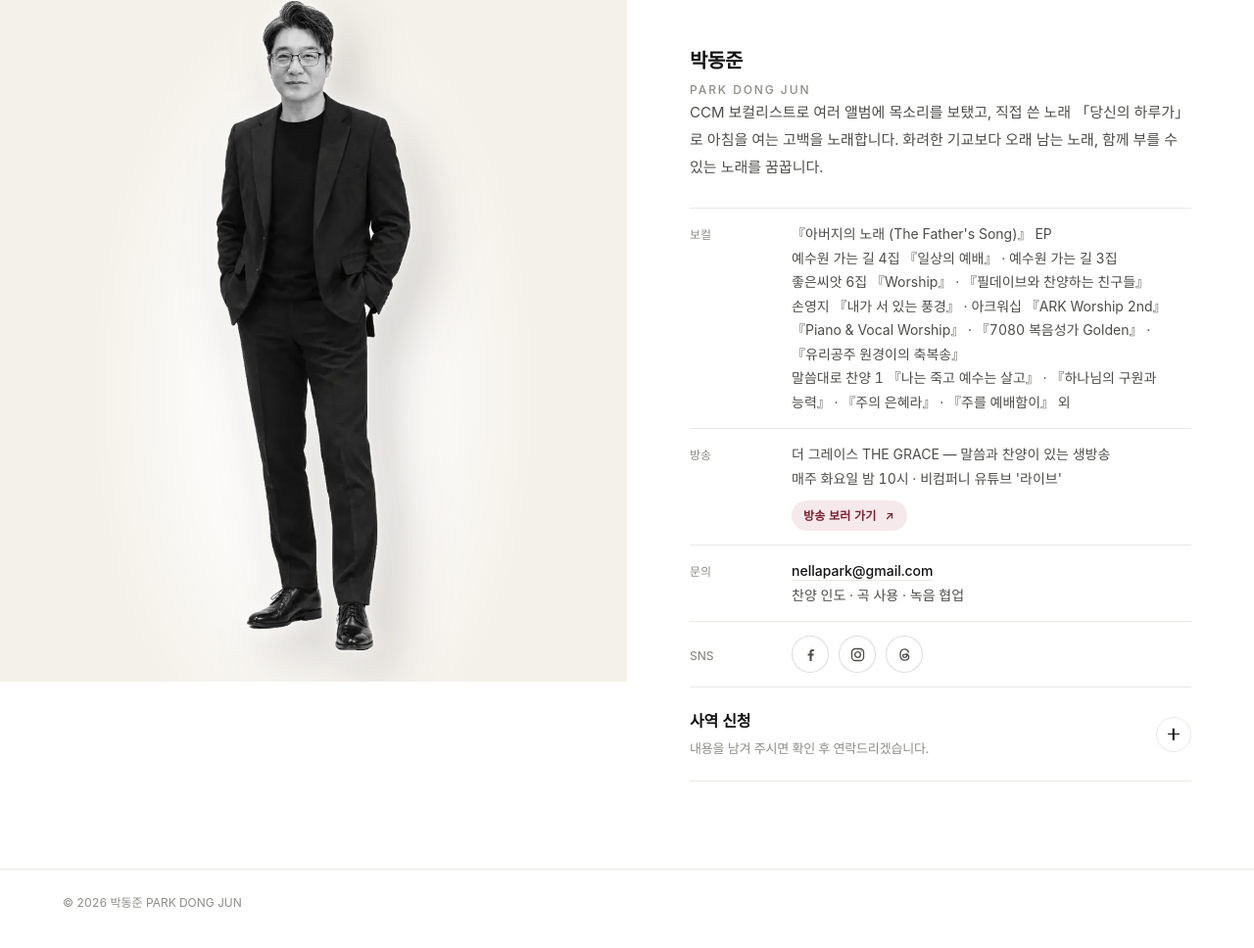
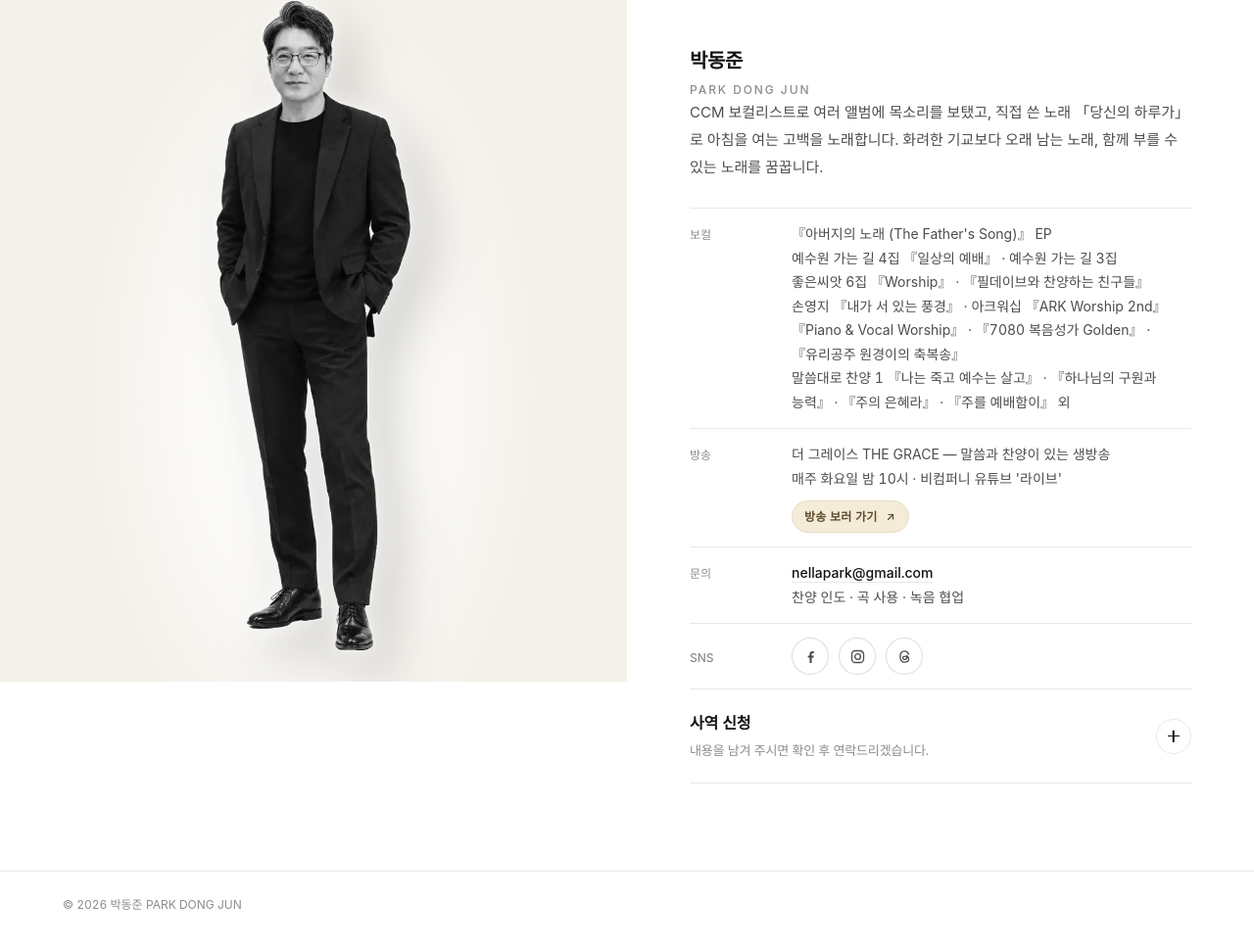
Before and after one commit to nellapark-cloud/songs, a plain HTML site: page index.html in a window 1280 px wide. Shown: the part 2593-3561 px from the top of the page at 98% size. Drawn offline with Linux system fonts and the light colour scheme; no server answers; a web font is replaced by a local one.

Commit message:
Update index.html

```diff
--- a/index.html
+++ b/index.html
@@ -170,8 +170,8 @@ section.block{padding:72px 0;border-top:1px solid var(--line)}
 .bc .label{color:var(--accent)}
 .bc h2{margin:14px 0 0;font-size:clamp(36px,5vw,64px);line-height:1.05;font-weight:800;letter-spacing:-.04em;color:var(--ink)}
 .bc h2 span{display:block;margin-top:12px;font-size:13px;font-weight:500;letter-spacing:.22em;color:var(--muted)}
-.air{display:inline-flex;align-items:center;gap:7px;margin-top:10px;padding:5px 12px;border-radius:999px;background:var(--accent-soft);color:var(--accent);font-size:12px;font-weight:600;letter-spacing:.02em;text-decoration:none}
-.air:hover{background:#F0DCE0}
+.air{display:inline-flex;align-items:center;gap:7px;margin-top:10px;padding:5px 12px;border-radius:999px;background:#F4ECD8;color:#5E4B2E;border:1px solid #E6DAC0;font-size:12px;font-weight:600;letter-spacing:.02em;text-decoration:none}
+.air:hover{background:#EDE2C8}
 .air i{display:none;width:7px;height:7px;border-radius:50%;background:#E5484D}
 .air.on{background:#FDECEC;color:#C4373C}
 .air.on i{display:block;box-shadow:0 0 0 0 rgba(229,72,77,.6);animation:onair 1.6s infinite}
```
